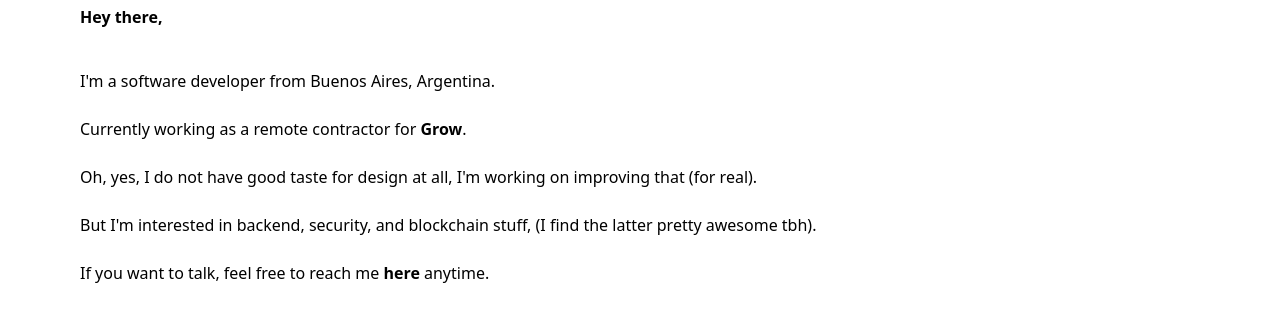
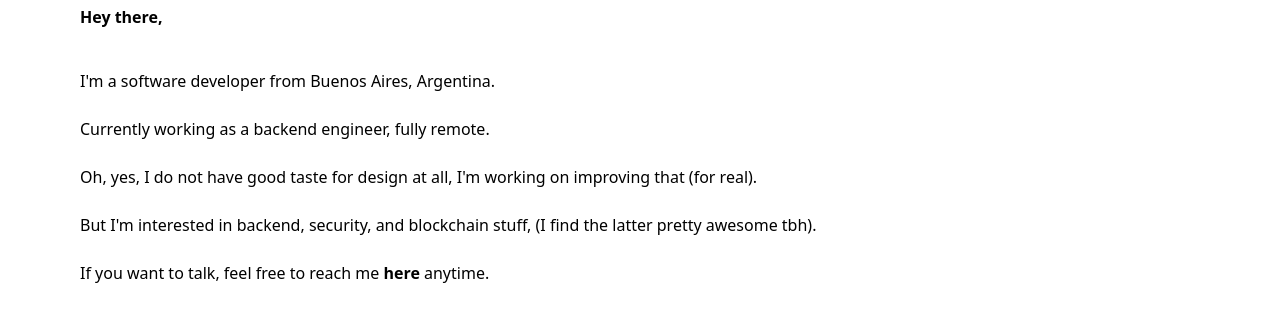
Before and after one commit to bhflm/germi, a Next.js app: page / in a window 1280 px wide. Shown: the part 125-446 px from the top of the page. Built offline with nearby package versions, Linux system fonts and the light colour scheme.

Commit message:
Update index.js

```diff
--- a/src/pages/index.js
+++ b/src/pages/index.js
@@ -17,7 +17,7 @@ const Home = () => {
           I'm a software developer from Buenos Aires, Argentina.
           <br></br>
           <br></br>
-          Currently working as a remote contractor for <a className="font-semibold" target="_blank" href="https://grow.com">Grow</a>.
+          Currently working as a backend engineer, fully remote.
           <br></br>
           <br></br>
           Oh, yes, I do not have good taste for design at all, I'm working on improving that (for real).
```
